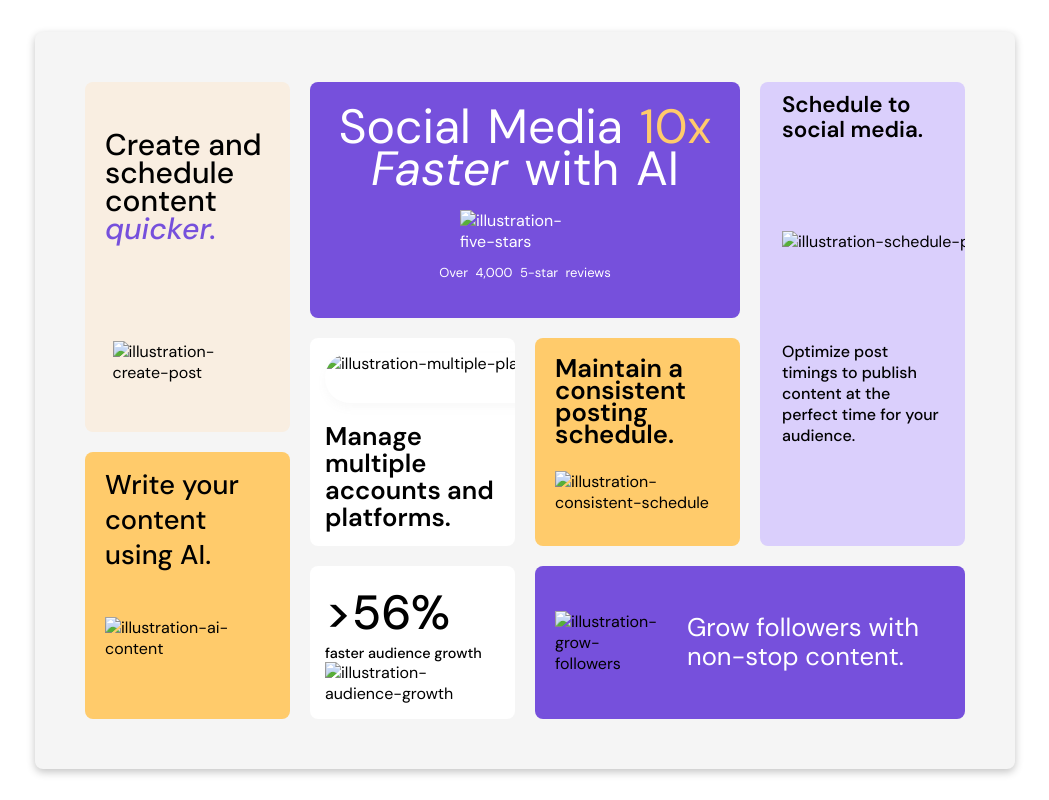
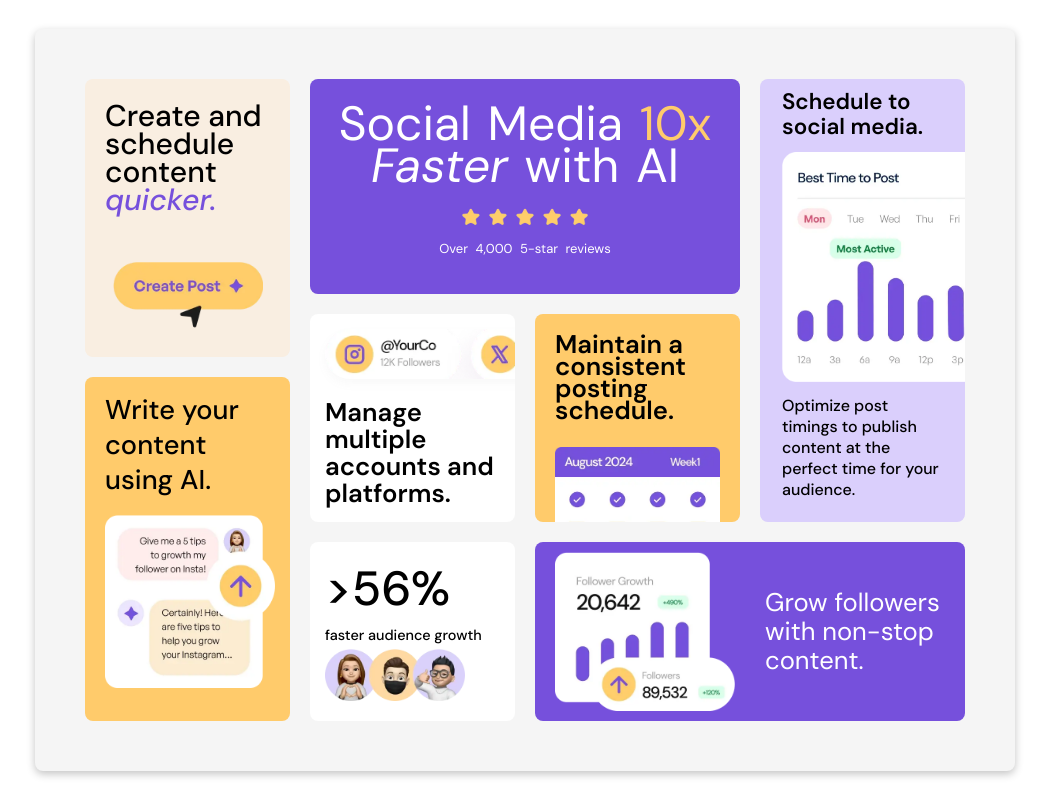
Before and after one commit to Ankit-073/Bento-Dashboard, a plain HTML site: page index.html in a window 1280 px wide. Shown: the whole page, without its empty margins (115-1164 px from the left). Drawn offline with Linux system fonts and the light colour scheme.

Commit message:
Update index.html

```diff
--- a/index.html
+++ b/index.html
@@ -10,44 +10,44 @@
     <div class="container">
         <div class="content content1">
             <p>Create and schedule content <span><i>quicker.</i></span></p>
-            <img src="/bento-grid-main/assets/images/illustration-create-post.webp" alt="illustration-create-post">
+            <img src="/assets/images/illustration-create-post.webp" alt="illustration-create-post">
         </div>
 
         <div class="content content2">
             <p>Social Media <span class="color"> 10x </span><i>Faster</i> with AI</p>
-            <img src="/bento-grid-main/assets/images/illustration-five-stars.webp" alt="illustration-five-stars">
+            <img src="/assets/images/illustration-five-stars.webp" alt="illustration-five-stars">
             <p class="review-count">Over 4,000 5-star reviews</p>
         </div>
 
         <div class="content content3">
             <span>Schedule to social media.</span>
-            <img src="/bento-grid-main/assets/images/illustration-schedule-posts.webp" alt="illustration-schedule-posts">
+            <img src="/assets/images/illustration-schedule-posts.webp" alt="illustration-schedule-posts">
             <p>Optimize post timings to publish content at the perfect time for your audience.</p>
         </div>
 
         <div class="content content4">
             <p>Write your content using AI.</p>
-            <img src="/bento-grid-main/assets/images/illustration-ai-content.webp" alt="illustration-ai-content">
+            <img src="/assets/images/illustration-ai-content.webp" alt="illustration-ai-content">
         </div>
 
         <div class="content content5">
-            <img src="/bento-grid-main/assets/images/illustration-multiple-platforms.webp" alt="illustration-multiple-platforms">
+            <img src="/assets/images/illustration-multiple-platforms.webp" alt="illustration-multiple-platforms">
             <p>Manage multiple accounts and platforms.</p>
         </div>
 
         <div class="content content6">
             <p>Maintain a consistent posting schedule.</p>
-            <img src="/bento-grid-main/assets/images/illustration-consistent-schedule.webp" alt="illustration-consistent-schedule">
+            <img src="/assets/images/illustration-consistent-schedule.webp" alt="illustration-consistent-schedule">
         </div>
 
         <div class="content content7">
             <span>>56%</span>
             <p>faster audience growth</p>
-            <img src="/bento-grid-main/assets/images/illustration-audience-growth.webp" alt="illustration-audience-growth">
+            <img src="/assets/images/illustration-audience-growth.webp" alt="illustration-audience-growth">
         </div>
 
         <div class="content content8">
-            <img src="/bento-grid-main/assets/images/illustration-grow-followers.webp" alt="illustration-grow-followers">
+            <img src="/assets/images/illustration-grow-followers.webp" alt="illustration-grow-followers">
             <p>Grow followers with non-stop content.</p>
         </div>
     </div>
```
